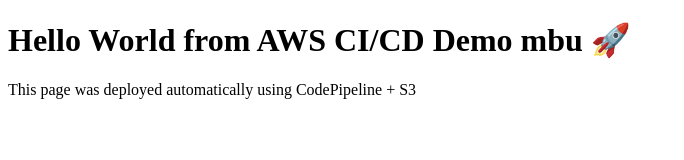
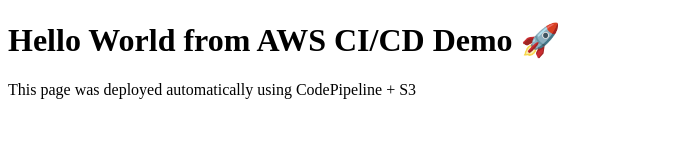
Before and after one commit to manojkmk/demo-ec2-app, a plain HTML site: page index.html in a window 1280 px wide. Shown: the whole page, without its empty margins (0-684 px from the left). Drawn offline with Linux system fonts and the light colour scheme.

Commit message:
Update index.html

```diff
--- a/index.html
+++ b/index.html
@@ -4,7 +4,7 @@
   <title>AWS CI/CD Demo</title>
 </head>
 <body>
-  <h1>Hello World from AWS CI/CD Demo mbu 🚀</h1>
+  <h1>Hello World from AWS CI/CD Demo 🚀</h1>
   <p>This page was deployed automatically using CodePipeline + S3</p>
 </body>
 </html>
```
